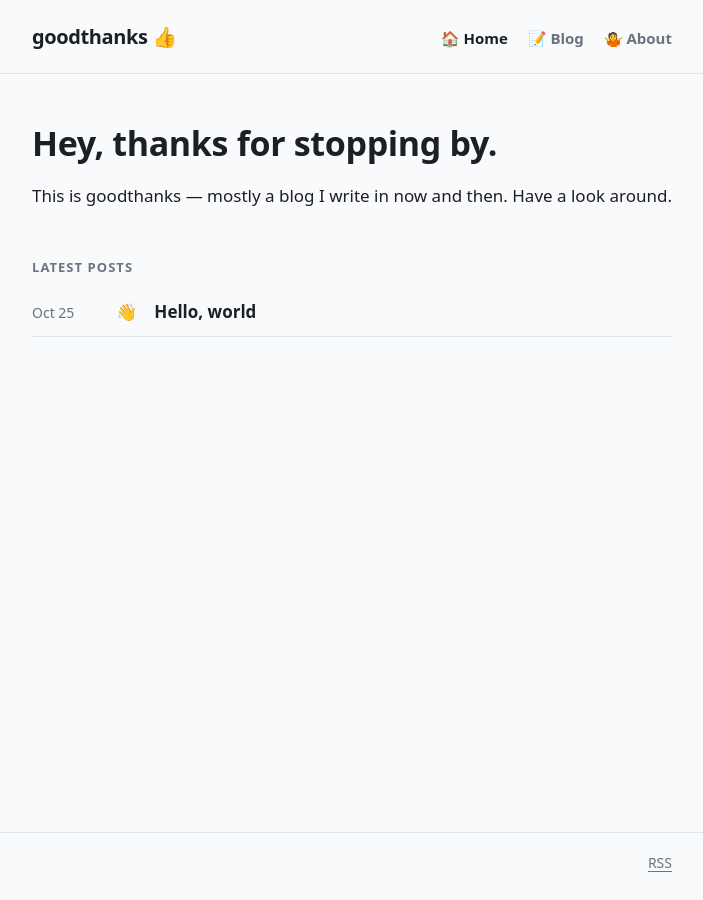
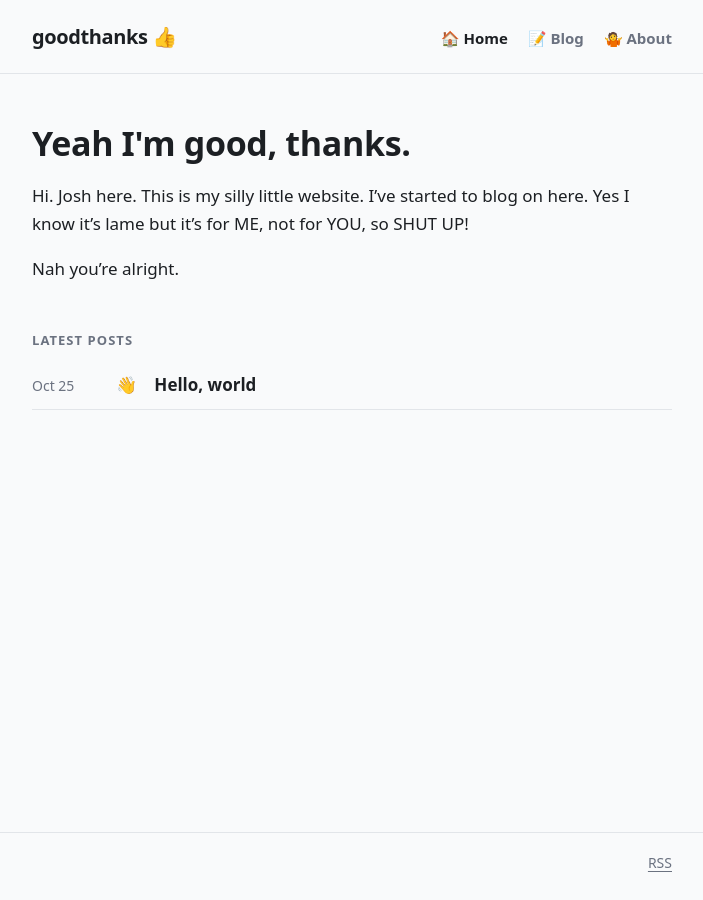
Before and after one commit to goodthanksmate/goodthanks, a Jekyll site: the page built from index.md, in a window 1280 px wide. Shown: the whole page, without its empty margins (288-991 px from the left). Built offline with Jekyll 4.4.1, drawn with Linux system fonts in a browser that asks for light colours; our own code applies the rules of GitHub Pages for plain Markdown files.

Commit message:
Update index.md (via Pages CMS)

```diff
--- a/index.md
+++ b/index.md
@@ -1,5 +1,8 @@
 ---
-layout: home
-title: Hey, thanks for stopping by.
+title: Yeah I'm good, thanks.
 ---
-<p>This is goodthanks — mostly a blog I write in now and then. Have a look around.</p>
+Hi. Josh here. This is my silly little website. I've started to blog on here. Yes I know it's lame but it's for ME, not for YOU, so SHUT UP!
+
+
+
+Nah you're alright.
```
